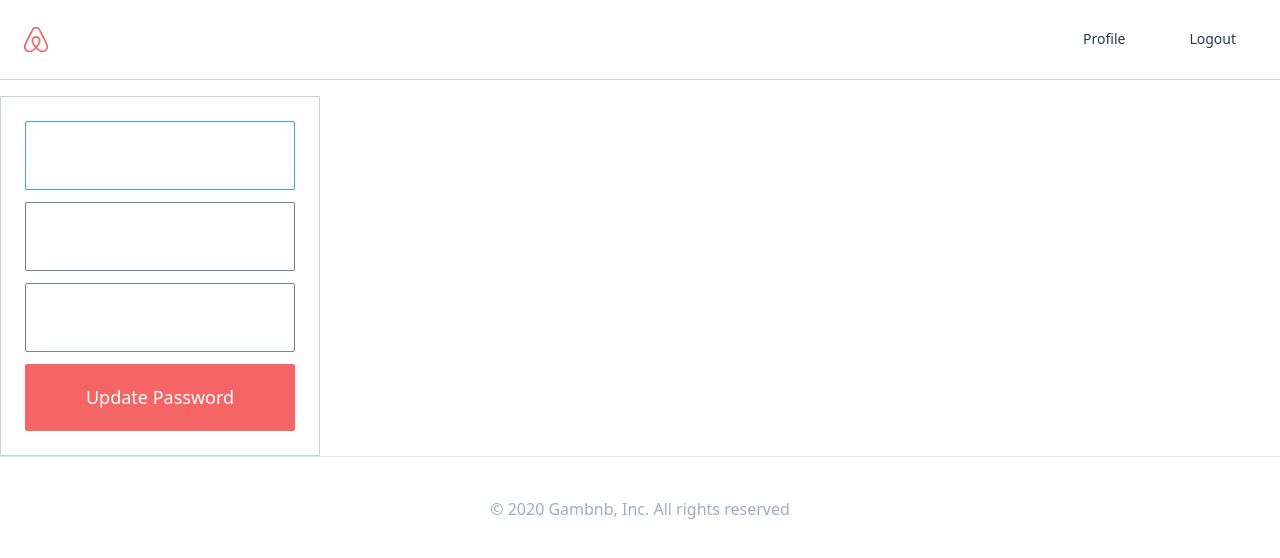
After one commit to jgam/air-bnb, a Django app: page /users/update-password/ in a window 1280 px wide. The commit adds this page. Shown: the top 558 px of the page. Run offline with Django 3.2, Linux system fonts and the light colour scheme; the visitor is signed in with stand-in values (Sample User, id 1); parts of the project's set-up code (start-up, migrations or seed data) failed here and were passed over; some libraries are stand-ins or nearby versions.

Commit message:
update password done

```diff
--- a/assets/scss/styles.scss
+++ b/assets/scss/styles.scss
@@ -23,11 +23,22 @@
   @apply text-center py-3 rounded-lg font-light text-lg w-full text-white bg-red-500;
 }
 
-input {
+input,
+textarea,
+select {
   @apply rounded-sm py-5 font-light text-lg w-full text-left border border-gray-600 px-5;
   &:focus {
     @apply .outline-none border-teal-500;
   }
+}
+
+textarea {
+  resize: none;
+  height: 100px;
+}
+
+select {
+  height: 50px;
 }
 
 form {
--- a/templates/mixins/auth/auth_form.html
+++ b/templates/mixins/auth/auth_form.html
@@ -1,4 +1,4 @@
-<form method="POST" class="w-full">
+<form method="POST" class="w-full" enctype="multipart/form-data">
     {% csrf_token %}
 
     {% if form.non_field_errors %}
--- /dev/null
+++ b/templates/users/update_password.html
@@ -0,0 +1,16 @@
+{% extends "base.html" %}
+
+{% block page_title %}
+    Update Password
+{% endblock page_title%}
+
+{% block search-bar %}
+{% endblock search-bar %}
+
+{% block content %}
+<div class="min-h-75vh">
+    <div class="container lg:w-5/12 md:w-1/2 xl:w-1/4 my-auto my-10 flex flex-col items-center border p-6 border-gray-400">
+        {% include 'mixins/auth/auth_form.html' with form=form cta="Update Password" %}
+    </div>
+</div>
+{% endblock content %}
--- a/templates/users/update_profile.html
+++ b/templates/users/update_profile.html
@@ -11,8 +11,10 @@
     <div class="container lg:w-5/12 md:w-1/2 xl:w-1/4 mx-auto my-10 flex flex-col items-center border p-6 border-gray-400">
         {% include 'mixins/auth/auth_form.html' with form=form cta="Update profile"%}
 
+        {% if object.login_method == "password" %}
         <div class="mt-5">
-            <span class="mr-2">Don't have an account?</span><a class="text-teal-500 font-medium" href="{% url 'users:signup' %}">Sign up</a>
+            <a href="{% url 'users:password' %}" class="text-teal-500 font-medium">Change Password</a>
         </div>
+        {% endif %}
     </div>
 {% endblock content %}
--- a/users/urls.py
+++ b/users/urls.py
@@ -14,6 +14,7 @@ urlpatterns = [
     path("verify/<str:key>/", views.complete_verification,
          name="complete-verification"),
     path("update-profile/", views.UpdateProfileView.as_view(), name="update"),
+    path("update-password/", views.UpdatePasswordView.as_view(), name="password"),
     path("<int:pk>/", views.UserProfileView.as_view(), name="profile"),
 
 ]
--- a/users/views.py
+++ b/users/views.py
@@ -4,6 +4,7 @@ from django.views import View
 from . import forms
 from django.contrib.auth import authenticate, login, logout
 from django.views.generic import FormView, DetailView, UpdateView
+from django.contrib.auth.views import PasswordChangeView
 from . import forms, models
 import os
 import requests
@@ -242,7 +243,6 @@ class UpdateProfileView(UpdateView):
     fields = (
         "first_name",
         "last_name",
-        "avatar",
         "gender",
         "bio",
         "birthdate",
@@ -252,3 +252,14 @@ class UpdateProfileView(UpdateView):
 
     def get_object(self, queryset=None):
         return self.request.user
+
+    def form_valid(self, form):
+        email = form.cleaned_data.get("email")
+        self.object.username = email
+        self.object.save()
+        return super().form_valid(form)
+
+
+class UpdatePasswordView(PasswordChangeView):
+    template_name = "users/update_password.html"
+    pass
```
Also changed, not shown: static/css/styles.css.
